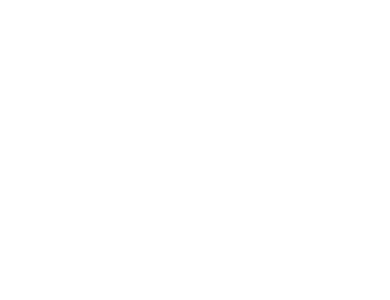
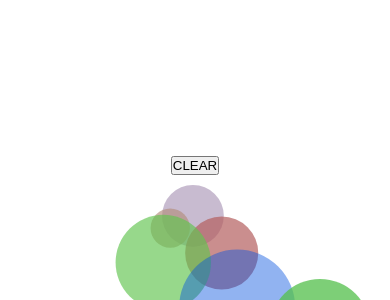
Before and after one commit to JimmFly/water, a React (Create React App) app: page / in a window 390 px wide. Shown: the part 3732-4032 px from the top of the page. Before the commit the page ends 3054 px from the top, so only its background shows below. Built offline with nearby package versions, Linux system fonts and the light colour scheme; a web font is replaced by a local one.

Commit message:
添加白板，画笔和清除功能

```diff
--- a/src/App.js
+++ b/src/App.js
@@ -4,6 +4,8 @@
 import Cards from "./pages/Cards";
 import TrySvg from "./pages/TrySvg";
 import Circle from "./pages/Circle";
+import Canvas from "./pages/Canvas";
+import Backga from "./pages/backga";
 
 function App() {
   return (
@@ -13,6 +15,8 @@
       <Cards />
       <TrySvg />
       <Circle />
+      <Canvas />
+      <Backga />
     </div>
   );
 }
--- a/src/index.js
+++ b/src/index.js
@@ -3,8 +3,4 @@
 import App from "./App";
 
 const root = ReactDOM.createRoot(document.getElementById("root"));
-root.render(
-  <React.StrictMode>
-    <App />
-  </React.StrictMode>
-);
+root.render(<App />);
--- /dev/null
+++ b/src/pages/Canvas.js
@@ -0,0 +1,76 @@
+import React, { useState, useRef } from "react";
+
+const Canvas = () => {
+  const canvasRef = useRef();
+  const [x, setX] = useState(0);
+  const [y, setY] = useState(0);
+  const [isDrawing, setIsDrawing] = useState(false);
+  // 鼠标按下
+  const handleDown = (e) => {
+    setX(e.clientX);
+    setY(e.clientY);
+    setIsDrawing(!isDrawing);
+  };
+  // 鼠标移动
+  const handleMove = (e, ctx) => {
+    if (isDrawing) {
+      drawLine(ctx, "black", 1, x, y, e.clientX, e.clientY);
+      setX(e.clientX);
+      setY(e.clientY);
+    }
+  };
+  // 鼠标抬起
+  const handleUp = (e, ctx) => {
+    drawLine(ctx, "black", 1, x, y, e.clientX, e.clientY);
+    setX(0);
+    setY(0);
+    setIsDrawing(!isDrawing);
+  };
+  // 清空白板
+  const clear = (ctx) => {
+    ctx.clearRect(0, 0, window.innerWidth, window.innerHeight);
+  };
+  // 绘制
+  function drawLine(context, strokeStyle, lineWidth, x0, y0, x1, y1) {
+    context.beginPath();
+    context.strokeStyle = strokeStyle;
+    context.lineWidth = lineWidth;
+    context.moveTo(x0, y0);
+    context.lineTo(x1, y1);
+    context.stroke();
+  }
+
+  return (
+    <div className="canvas">
+      <canvas
+        ref={canvasRef}
+        width={window.innerWidth}
+        height={window.innerHeight}
+        onMouseDown={(e) => {
+          handleDown(e);
+        }}
+        onMouseMove={(e) => {
+          const canvas = canvasRef.current;
+          const ctx = canvas.getContext("2d");
+          handleMove(e, ctx);
+        }}
+        onMouseUp={(e) => {
+          const canvas = canvasRef.current;
+          const ctx = canvas.getContext("2d");
+          handleUp(e, ctx);
+        }}
+      ></canvas>
+      <button
+        onClick={(e) => {
+          const canvas = canvasRef.current;
+          const ctx = canvas.getContext("2d");
+          clear(ctx);
+        }}
+      >
+        CLEAR
+      </button>
+    </div>
+  );
+};
+// const ctx = canvas.current.getContext("2d");
+export default Canvas;
--- /dev/null
+++ b/src/pages/backga.js
@@ -0,0 +1,117 @@
+import React, { Component } from "react";
+
+class Circle extends Component {
+  constructor(color, radius, v, angle, x, y) {
+    super();
+    this.color = color;
+    this.radius = radius;
+    this.v = v;
+    this.angle = angle;
+    this.x = x;
+    this.y = y;
+    // 创建一个 ref 来存储 canvas 的 DOM 元素
+    this.canvas = React.createRef();
+  }
+
+  componentDidMount() {
+    //获取真实canvasDOM
+    const canvas = this.canvas.current;
+    //圆对象数组
+    let arr = [];
+    //圆数量
+    const CNT = 50;
+    //绘制区域中心点
+    let centerX, centerY;
+    //绘制上下文
+    const ctx = canvas.getContext("2d");
+    //设置canvas满屏
+    canvas.width = window.innerWidth;
+    canvas.height = window.innerHeight;
+    //设置中心点
+    centerX = canvas.width / 2;
+    centerY = canvas.height / 2;
+    //实例化圆
+    for (let i = 0; i < CNT; i++) {
+      let c1 = new Circle(
+        //随机颜色
+        "rgba(" +
+          255 * Math.random() +
+          "," +
+          255 * Math.random() +
+          "," +
+          255 * Math.random() +
+          "," +
+          Math.random() +
+          ")",
+        //随机半径
+        66 * Math.random() + 1,
+        //随机速度
+        4 * Math.random() + 1,
+        //随机角度
+        360 * Math.random(),
+        //x坐标
+        centerX,
+        //y坐标
+        centerY
+      );
+      arr.push(c1);
+    }
+
+    function draw() {
+      //清除画布
+      ctx.clearRect(0, 0, canvas.width, canvas.height);
+      for (let i = 0; i < CNT; i++) {
+        //移动x坐标
+        arr[i].x += arr[i].v * Math.cos(arr[i].angle);
+        //移动y坐标
+        arr[i].y += arr[i].v * Math.sin(arr[i].angle);
+        //反弹（angle在笛卡尔坐标系）
+        if (arr[i].y < arr[i].radius) {
+          //上
+          arr[i].angle = 0 - arr[i].angle;
+        }
+        if (arr[i].y > canvas.height - arr[i].radius) {
+          //下
+          arr[i].angle = 0 - arr[i].angle;
+        }
+        if (arr[i].x < arr[i].radius) {
+          //左
+          arr[i].angle = Math.PI - arr[i].angle;
+        }
+        if (arr[i].x > canvas.width - arr[i].radius) {
+          //右
+          arr[i].angle = Math.PI - arr[i].angle;
+        }
+        //调用圆的绘制方法
+        arr[i].draw(ctx);
+      }
+      //延迟50ms
+      setTimeout(draw, 20);
+    }
+    //调用绘制
+    draw();
+  }
+
+  /**
+   * 绘制圆
+   * @param  ctx 绘制上下文
+   */
+  draw(ctx) {
+    //开始绘制路径
+    ctx.beginPath();
+    //绘制圆
+    ctx.arc(this.x, this.y, this.radius, 0, 2 * Math.PI);
+    //关闭绘制路径
+    ctx.closePath();
+    //设置fill颜色
+    ctx.fillStyle = this.color;
+    //fill
+    ctx.fill();
+  }
+
+  render() {
+    return <canvas ref={this.canvas} className="backga"></canvas>;
+  }
+}
+
+export default Circle;
--- /dev/null
+++ b/src/styles/__canvas.scss
@@ -0,0 +1,8 @@
+.canvas {
+  display: flex;
+  flex-direction: column;
+
+  align-items: center;
+  justify-content: center;
+  height: 100vh;
+}
--- a/src/styles/style.css
+++ b/src/styles/style.css
@@ -686,4 +686,21 @@
   width: 0;
   height: 0;
 }
+
+.canvas {
+  display: -webkit-box;
+  display: -ms-flexbox;
+  display: flex;
+  -webkit-box-orient: vertical;
+  -webkit-box-direction: normal;
+      -ms-flex-direction: column;
+          flex-direction: column;
+  -webkit-box-align: center;
+      -ms-flex-align: center;
+          align-items: center;
+  -webkit-box-pack: center;
+      -ms-flex-pack: center;
+          justify-content: center;
+  height: 100vh;
+}
 /*# sourceMappingURL=style.css.map */
--- a/src/styles/style.scss
+++ b/src/styles/style.scss
@@ -11,3 +11,4 @@
 @import "./_cards";
 @import "./_svg";
 @import "./_circle";
+@import "./_canvas";
```
Also changed, not shown: 1 other file (tests, documents, lock files or other folders).
